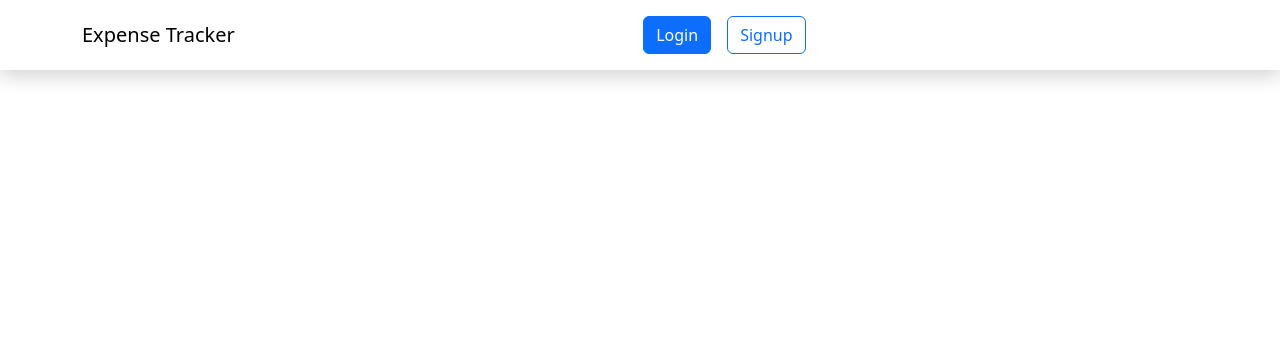
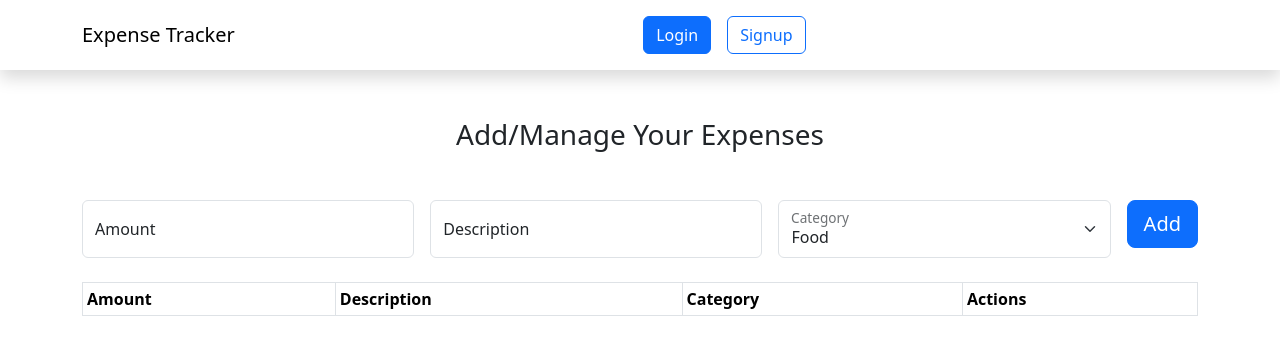
Before and after one commit to tabrez510/expense-tracker-react-firebase, a React (Create React App) app: page /dashboard in a window 1280 px wide. Shown: the top 354 px of the page. Built offline with nearby package versions, Linux system fonts and the light colour scheme.

Commit message:
add-delete-edit-expense-frontend

```diff
--- a/src/components/Auth/LogIn.module.css
+++ b/src/components/Auth/LogIn.module.css
@@ -7,7 +7,7 @@
   width: 100%;
 }
 
-.floatingInput {
+/* .floatingInput {
   padding: 10px;
   font-size: 16px;
 }
@@ -26,4 +26,4 @@ button {
 .text-center {
   margin-top: 20px;
   font-size: 14px;
-}
+} */
--- a/src/components/Auth/SignUp.js
+++ b/src/components/Auth/SignUp.js
@@ -75,7 +75,7 @@ const SignUp = () => {
                 type="email"
                 placeholder="Email"
                 ref={emailRef}
-                className={styles.floatingInput}
+                // className={styles.floatingInput}
               />
             </FloatingLabel>
           </Form.Group>
@@ -85,21 +85,21 @@ const SignUp = () => {
                 type="password"
                 placeholder="Password"
                 ref={passwordRef}
-                className={styles.floatingInput}
+                // className={styles.floatingInput}
               />
             </FloatingLabel>
           </Form.Group>
           <Form.Group controlId="formConfirmPassword" className="mb-3">
-            <FloatingLabel controlId="floatingPassword" label="Password">
+            <FloatingLabel controlId="formConfirmPassword" label="Confirm Password">
               <Form.Control
                 type="password"
                 placeholder="Confirm Password"
                 ref={cnfPasswordRef}
-                className={styles.floatingInput}
+                // className={styles.floatingInput}
               />
             </FloatingLabel>
           </Form.Group>
-          <Button variant="primary" type="submit" className="w-100" disabled={setIsloading}>
+          <Button variant="primary" type="submit" className="w-100" disabled={isLoading}>
             Sign Up
           </Button>
         </Form>
--- a/src/components/Auth/SignUp.module.css
+++ b/src/components/Auth/SignUp.module.css
@@ -7,7 +7,7 @@
   width: 100%;
 }
 
-.floatingInput {
+/* .floatingInput {
   padding: 10px;
   font-size: 16px;
 }
@@ -15,9 +15,9 @@
 .floatingInput::placeholder {
   font-size: 14px;
   opacity: 0.5;
-}
+} */
 
-button {
+/* button {
   padding: 10px;
   font-size: 16px;
   border-radius: 5px;
@@ -26,4 +26,4 @@ button {
 .text-center {
   margin-top: 20px;
   font-size: 14px;
-}
+} */
--- /dev/null
+++ b/src/components/Expenses.js/ExpenseForm.js
@@ -0,0 +1,84 @@
+import React, { useState, useContext } from "react";
+import {
+  Form,
+  Button,
+  Row,
+  Col,
+  FloatingLabel,
+  Container,
+} from "react-bootstrap";
+import ExpenseContext from "../../store/expense-context";
+
+const ExpenseForm = () => {
+  const [amount, setAmount] = useState("");
+  const [description, setDescription] = useState("");
+  const [category, setCategory] = useState("");
+
+  const { addItem } = useContext(ExpenseContext);
+
+  const handleSubmit = (e) => {
+    e.preventDefault();
+    const newItem = {
+      id: Date.now().toString(),
+      amount,
+      description,
+      category,
+    };
+    addItem(newItem);
+    setAmount("");
+    setDescription("");
+    setCategory("Food");
+  };
+
+  return (
+    <Container className="mt-4">
+    <h3 className="text-center mt-5 mb-5">Add/Manage Your Expenses</h3>
+      <Form onSubmit={handleSubmit} className="mb-4">
+        <Row className="g-3">
+          <Col md>
+            <FloatingLabel controlId="floatingAmount" label="Amount">
+              <Form.Control
+                type="number"
+                placeholder="Enter amount"
+                value={amount}
+                onChange={(e) => setAmount(e.target.value)}
+                required
+              />
+            </FloatingLabel>
+          </Col>
+          <Col md>
+            <FloatingLabel controlId="floatingDescription" label="Description">
+              <Form.Control
+                type="text"
+                placeholder="Enter description"
+                value={description}
+                onChange={(e) => setDescription(e.target.value)}
+                required
+              />
+            </FloatingLabel>
+          </Col>
+          <Col md>
+            <FloatingLabel controlId="floatingCategory" label="Category">
+              <Form.Select
+                value={category}
+                onChange={(e) => setCategory(e.target.value)}
+              >
+                <option value="Food">Food</option>
+                <option value="Fuel">Fuel</option>
+                <option value="Entertainment">Entertainment</option>
+                <option value="Other">Other</option>
+              </Form.Select>
+            </FloatingLabel>
+          </Col>
+          <Col md="auto">
+            <Button variant="primary" type="submit" size="lg">
+              Add
+            </Button>
+          </Col>
+        </Row>
+      </Form>
+    </Container>
+  );
+};
+
+export default ExpenseForm;
--- /dev/null
+++ b/src/components/Expenses.js/Expenses.js
@@ -0,0 +1,116 @@
+import React, { useContext, useState } from "react";
+import { Table, Button, Form, Container } from "react-bootstrap";
+import ExpenseContext from "../../store/expense-context";
+
+const Expenses = () => {
+  const { items, removeItem, editItem } = useContext(ExpenseContext);
+  const [editId, setEditId] = useState(null);
+  const [editData, setEditData] = useState({
+    amount: "",
+    description: "",
+    category: "Food",
+  });
+
+  const handleEdit = (id) => {
+    const item = items.find((item) => item.id === id);
+    setEditId(id);
+    setEditData(item);
+  };
+
+  const handleSave = () => {
+    editItem(editId, { ...editData, id: editId });
+    setEditId(null);
+  };
+
+  return (
+    <Container className="mt-4">
+      <Table responsive bordered hover size="sm">
+        <thead>
+          <tr>
+            <th>Amount</th>
+            <th>Description</th>
+            <th>Category</th>
+            <th>Actions</th>
+          </tr>
+        </thead>
+        <tbody>
+          {items.map((item) =>
+            editId === item.id ? (
+              <tr key={item.id}>
+                <td>
+                  <Form.Control
+                    type="number"
+                    value={editData.amount}
+                    onChange={(e) =>
+                      setEditData((prev) => ({
+                        ...prev,
+                        amount: e.target.value,
+                      }))
+                    }
+                  />
+                </td>
+                <td>
+                  <Form.Control
+                    type="text"
+                    value={editData.description}
+                    onChange={(e) =>
+                      setEditData((prev) => ({
+                        ...prev,
+                        description: e.target.value,
+                      }))
+                    }
+                  />
+                </td>
+                <td>
+                  <Form.Select
+                    value={editData.category}
+                    onChange={(e) =>
+                      setEditData((prev) => ({
+                        ...prev,
+                        category: e.target.value,
+                      }))
+                    }
+                  >
+                    <option value="Food">Food</option>
+                    <option value="Fuel">Fuel</option>
+                    <option value="Entertainment">Entertainment</option>
+                    <option value="Other">Other</option>
+                  </Form.Select>
+                </td>
+                <td>
+                  <Button size="sm" variant="success" onClick={handleSave}>
+                    Save
+                  </Button>
+                </td>
+              </tr>
+            ) : (
+              <tr key={item.id}>
+                <td>{item.amount}</td>
+                <td>{item.description}</td>
+                <td>{item.category}</td>
+                <td>
+                  <Button
+                    size="sm"
+                    variant="info"
+                    onClick={() => handleEdit(item.id)}
+                  >
+                    Edit
+                  </Button>{" "}
+                  <Button
+                    size="sm"
+                    variant="danger"
+                    onClick={() => removeItem(item.id)}
+                  >
+                    Delete
+                  </Button>
+                </td>
+              </tr>
+            )
+          )}
+        </tbody>
+      </Table>
+    </Container>
+  );
+};
+
+export default Expenses;
--- a/src/index.js
+++ b/src/index.js
@@ -4,6 +4,7 @@ import "./index.css";
 import App from "./App";
 import { BrowserRouter } from "react-router-dom";
 import AuthProvider from "./store/AuthProvider";
+import ExpenseProvider from "./store/ExpenseProvider";
 
 import "../node_modules/react-bootstrap/dist/react-bootstrap";
 import "../node_modules/bootstrap/dist/css/bootstrap.css";
@@ -11,8 +12,10 @@ import "../node_modules/bootstrap/dist/css/bootstrap.css";
 const root = ReactDOM.createRoot(document.getElementById("root"));
 root.render(
   <AuthProvider>
-    <BrowserRouter>
-      <App />
-    </BrowserRouter>
+    <ExpenseProvider>
+      <BrowserRouter>
+        <App />
+      </BrowserRouter>
+    </ExpenseProvider>
   </AuthProvider>
 );
--- a/src/pages/Dashboard.js
+++ b/src/pages/Dashboard.js
@@ -1,6 +1,8 @@
 import React, { useState } from "react";
 import Header from "../components/Layouts/Header";
 import UpdateProfile from "../components/UpdateProfile/UpdateProfile";
+import ExpenseForm from "../components/Expenses.js/ExpenseForm";
+import Expenses from "../components/Expenses.js/Expenses";
 
 const Dashboard = () => {
   const [showProfile, setProfile] = useState(false);
@@ -10,6 +12,8 @@ const Dashboard = () => {
     <>
       <Header showProfile={showProfile} onShowProfile={handleShowProfile} onHideProfile={handleHideProfile} />
       {showProfile && <UpdateProfile onHideProfile={handleHideProfile}/>}
+      <ExpenseForm />
+      <Expenses />
     </>
   );
 };
--- /dev/null
+++ b/src/store/ExpenseProvider.js
@@ -0,0 +1,31 @@
+import React, { useState } from "react";
+import ExpenseContext from "./expense-context";
+
+
+const ExpenseProvider = ({ children }) => {
+  const [items, setItems] = useState([]);
+
+  const addItem = (item) => {
+    setItems((prevItems) => [...prevItems, item]);
+  };
+
+  const removeItem = (id) => {
+    setItems((prevItems) => prevItems.filter((item) => item.id !== id));
+  };
+
+  const editItem = (id, updatedItem) => {
+    setItems((prevItems) =>
+      prevItems.map((item) => (item.id === id ? updatedItem : item))
+    );
+  };
+
+  return (
+    <ExpenseContext.Provider
+      value={{ items, addItem, removeItem, editItem }}
+    >
+      {children}
+    </ExpenseContext.Provider>
+  );
+};
+
+export default ExpenseProvider;
--- /dev/null
+++ b/src/store/expense-context.js
@@ -0,0 +1,10 @@
+import React from "react";
+
+const ExpenseContext = React.createContext({
+    items: [],
+    addItem: (item) => {},
+    removeItem: (id) => {},
+    editItem: (id, updatedItem) => {}
+});
+
+export default ExpenseContext;
```
Also changed, not shown: src/components/Auth/LogIn.js (+11 -3 lines), src/components/UpdateProfile/UpdateProfile.js (+7 -7 lines).
